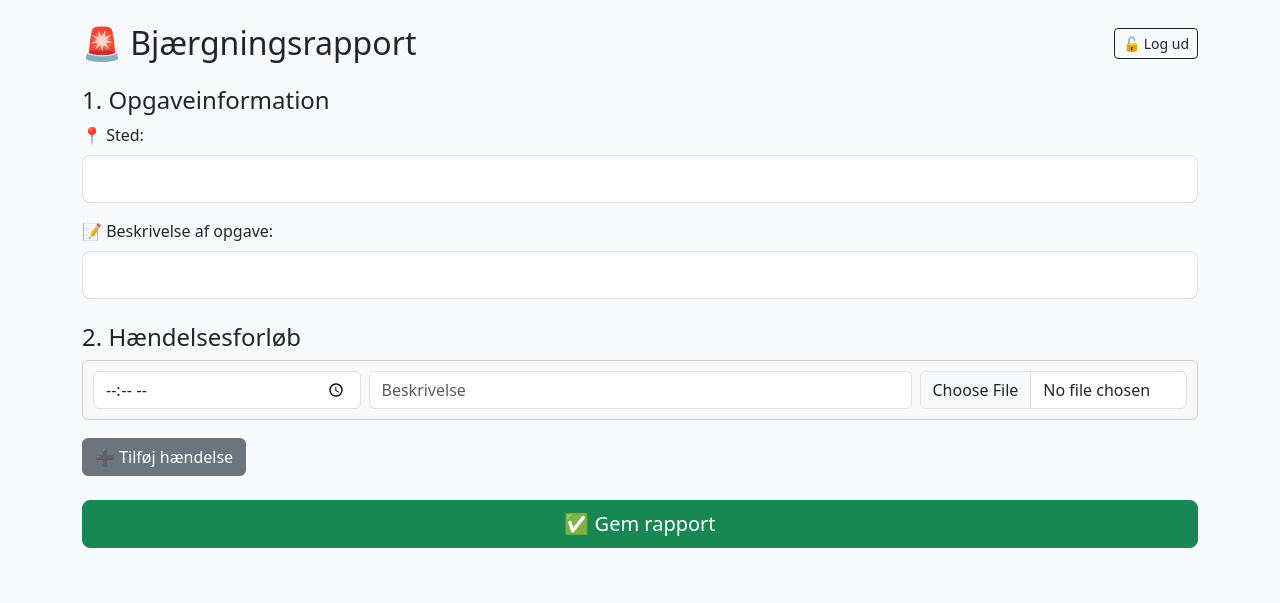
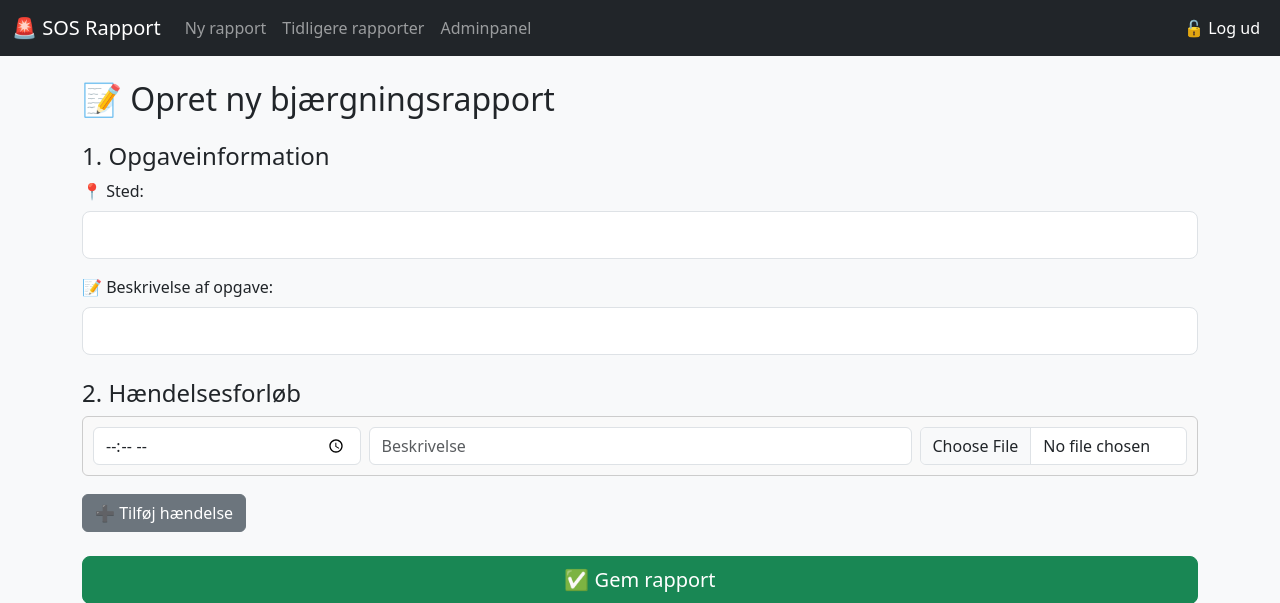
Before and after one commit to Simonsen9430/bjaergningsrapport---v2, a Flask app: page / in a window 1280 px wide. Shown: the top 603 px of the page. Run offline with Flask 3, Linux system fonts and the light colour scheme; a user stored in the database is signed in; data comes from the database, SQL or seed files in the repository.

Commit message:
Tilføjer topmenu til index.html

```diff
--- a/templates/index.html
+++ b/templates/index.html
@@ -7,16 +7,34 @@
     <link href="https://cdn.jsdelivr.net/npm/bootstrap@5.3.2/dist/css/bootstrap.min.css" rel="stylesheet">
     <style>
         .entry-group { border: 1px solid #ccc; padding: 10px; margin-bottom: 10px; border-radius: 6px; background-color: #f9f9f9; }
-        .remove-btn { float: right; }
     </style>
 </head>
 <body class="bg-light">
+
+    <!-- 🔝 Topmenu -->
+    <nav class="navbar navbar-expand-lg navbar-dark bg-dark">
+        <div class="container-fluid">
+            <a class="navbar-brand" href="/">🚨 SOS Rapport</a>
+            <button class="navbar-toggler" type="button" data-bs-toggle="collapse" data-bs-target="#menu" aria-controls="menu" aria-expanded="false" aria-label="Toggle navigation">
+                <span class="navbar-toggler-icon"></span>
+            </button>
+            <div class="collapse navbar-collapse" id="menu">
+                <ul class="navbar-nav me-auto mb-2 mb-lg-0">
+                    <li class="nav-item"><a class="nav-link" href="/">Ny rapport</a></li>
+                    <li class="nav-item"><a class="nav-link" href="/rapporter">Tidligere rapporter</a></li>
+                    {% if session['is_admin'] %}
+                    <li class="nav-item"><a class="nav-link" href="/admin">Adminpanel</a></li>
+                    {% endif %}
+                </ul>
+                <span class="navbar-text me-2 text-white">
+                    🔓 <a href="/logout" class="text-white text-decoration-none">Log ud</a>
+                </span>
+            </div>
+        </div>
+    </nav>
+
     <div class="container py-4">
-
-        <div class="d-flex justify-content-between align-items-center mb-4">
-            <h2 class="mb-0">🚨 Bjærgningsrapport</h2>
-            <a href="/logout" class="btn btn-outline-dark btn-sm">🔓 Log ud</a>
-        </div>
+        <h2 class="mb-4">📝 Opret ny bjærgningsrapport</h2>
 
         <form method="POST" enctype="multipart/form-data">
             <div class="mb-4">
@@ -50,7 +68,6 @@
 
             <button type="submit" class="btn btn-success btn-lg w-100">✅ Gem rapport</button>
         </form>
-
     </div>
 
     <script>
@@ -71,12 +88,14 @@
                         <input type="file" class="form-control" name="entry_image">
                     </div>
                     <div class="col-md-1 d-flex align-items-center">
-                        <button type="button" class="btn btn-danger btn-sm remove-btn" onclick="this.closest('.entry-group').remove()">🗑</button>
+                        <button type="button" class="btn btn-danger btn-sm" onclick="this.closest('.entry-group').remove()">🗑</button>
                     </div>
                 </div>
             `;
             container.appendChild(entry);
         }
     </script>
+
+    <script src="https://cdn.jsdelivr.net/npm/bootstrap@5.3.2/dist/js/bootstrap.bundle.min.js"></script>
 </body>
 </html>
```
